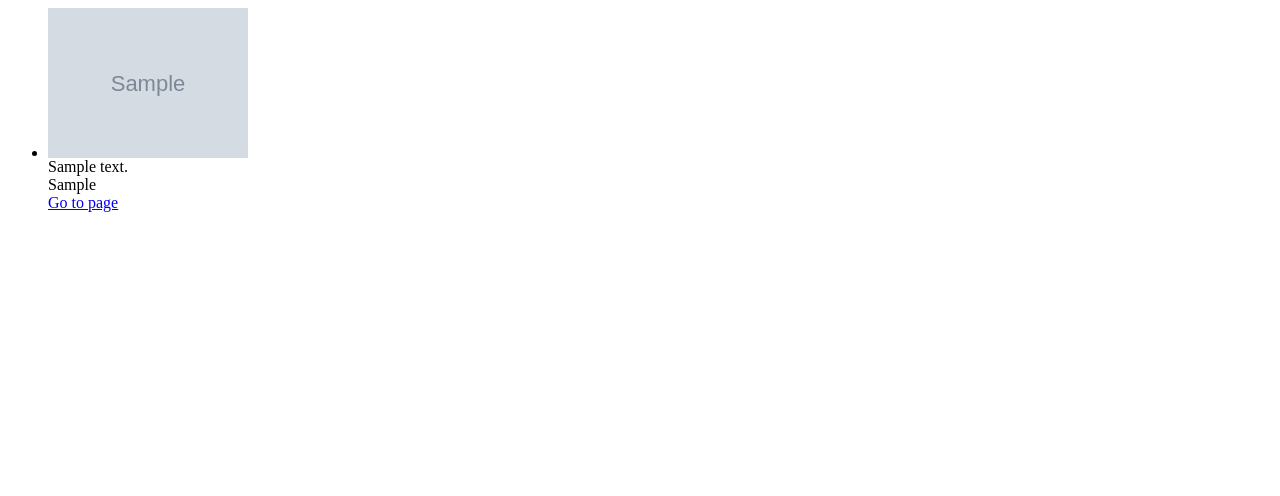
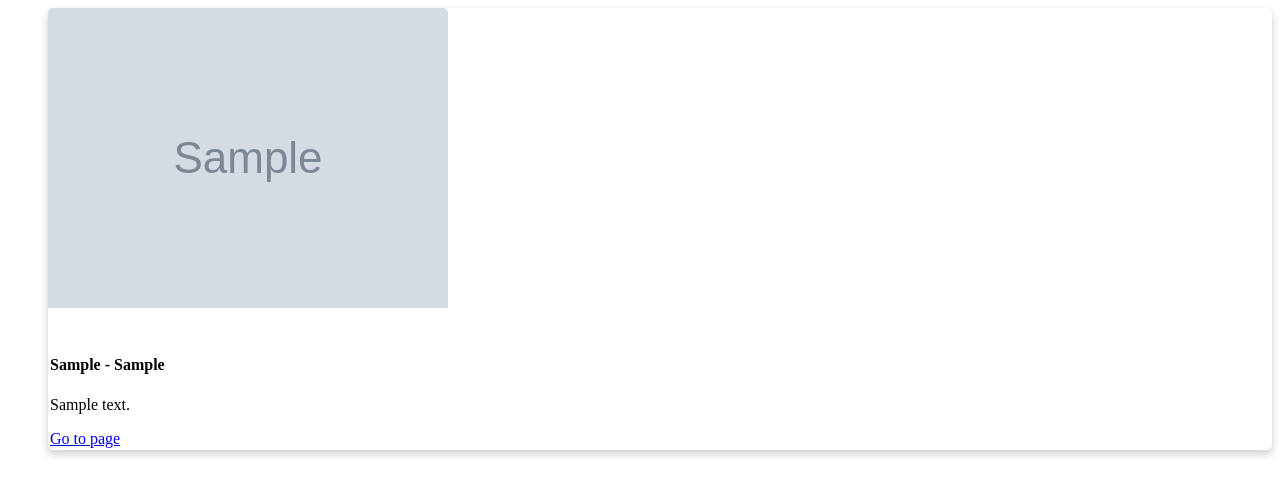
Before and after one commit to ICT-Brigade/dr_portal_api, a Django app: page /hello/ in a window 1280 px wide. Shown: the top 496 px of the page. Run offline with Django 3.2, Linux system fonts and the light colour scheme; tables that the repository leaves empty hold one stand-in row (values such as "Sample post"); grey boxes marked "Sample" are stand-in pictures; parts of the project's set-up code (start-up, migrations or seed data) failed here and were passed over.

Commit message:
add css to main html

```diff
--- a/django_test/hello_world/templates/hello_world.html
+++ b/django_test/hello_world/templates/hello_world.html
@@ -1,19 +1,18 @@
+{% load static %}
+
+<link rel="stylesheet" href="{% static 'css/main.css' %}">
+
 {% if posts_list %}
 <ul>
   {% for post in posts_list %}
-        <li>
-          <div>
-            <img src="{{post.image_link}}" height="150">
+  <div class="card">
+    <img src="{{ post.image_link }}" alt="Image Unavailable">
+    <div class="container">
+      <h4><b>{{ post.beneficiary_location }} - {{ post.source_account }}</b></h4>
+      <p>{{ post.description }}</p>
+      <a href="{{post.link}}">Go to page</a>
     </div>
-          <div>
-            {{ post.description }}
   </div>
-          <div>
-            {{ post.source_account }}
-          </div>
-        </li>
-        <a href="{{post.link}}">Go to page</a>
-        <br><br>
   {% endfor %}
 </ul>
 {% else %}
--- /dev/null
+++ b/django_test/static/css/main.css
@@ -0,0 +1,21 @@
+.card {
+  box-shadow: 0 4px 8px 0 rgba(0,0,0,0.2);
+  transition: 0.3s;
+  border-radius: 5px; /* 5px rounded corners */
+}
+
+/* On mouse-over, add a deeper shadow */
+.card:hover {
+  box-shadow: 0 8px 16px 0 rgba(0,0,0,0.2);
+}
+
+/* Add some padding inside the card container */
+.container {
+  padding: 2px 2px;
+  margin: 25px 0px 25px 0px;
+}
+
+/* Add rounded corners to the top left and the top right corner of the image */
+img {
+  border-radius: 5px 5px 0 0;
+}
```
Also changed, not shown: django_test/django_test/settings.py (+11 -0 lines). Lines whose indentation alone changed are shown as unchanged.
